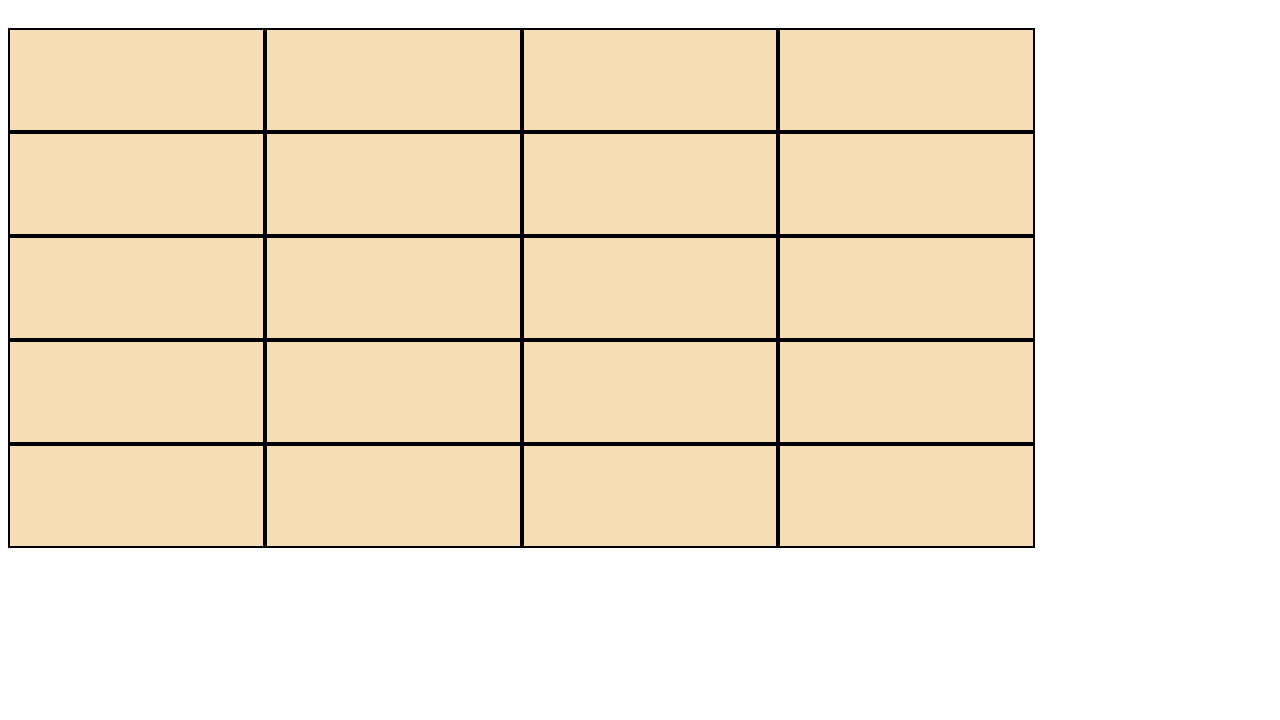
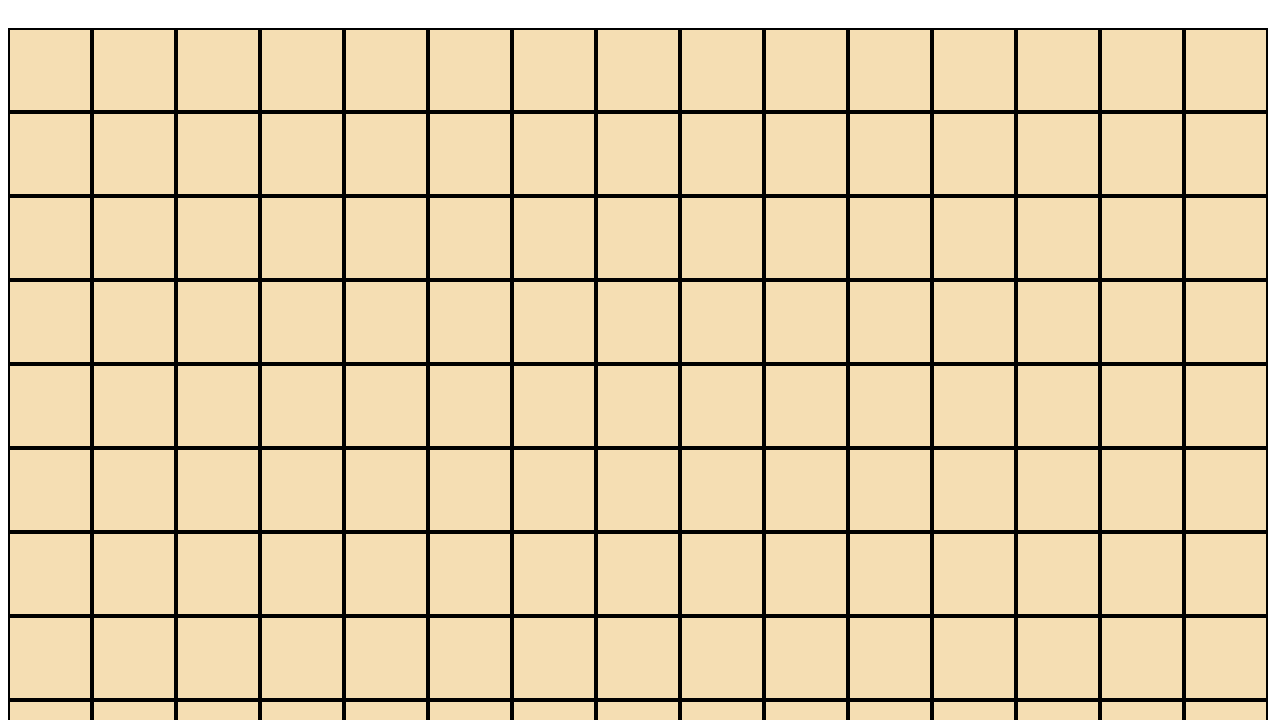
Before and after one commit to curtis-taylor/etch-sketch, a plain HTML site: page index.html in a window 1280 px wide. Both pictures are taken after a click on the button "SUBMIT". Shown: the part 80-800 px from the top of the page. Drawn offline with Linux system fonts and the light colour scheme.

Commit message:
more work on grid and hover work

```diff
--- a/etch.js
+++ b/etch.js
@@ -10,7 +10,7 @@ function square_test() {
     if(container.children.length < 1) {
 
 
-        for (let i = 0; i < 20; i++) {
+        for (let i = 0; i < 256; i++) {
             let square = document.createElement('div');
             square.setAttribute("class", "square");
             square.setAttribute("id", i);
--- a/style.css
+++ b/style.css
@@ -5,7 +5,8 @@
     flex-direction: row;
     flex-wrap: wrap;
     justify-content: flex-start;
-    width: 100%;
+    width: 100vw; /* Full width of the viewport */
+    height: 100vh; /* Full height of the viewport */
 }
 
 .bar_container {
@@ -22,12 +23,15 @@
 }
 
 .square {
-    width: 100px;
-    height: 100px;
+    height: calc(100vw / 16);
     background-color: wheat;
     border: 2px;
     border-color: black;
     border-style: solid;
-    flex: 0 0 20%;
+    flex: 0 0 calc(100vw / 16);
 
 }
+
+.square:hover {
+  background-color:gold;
+}
```
